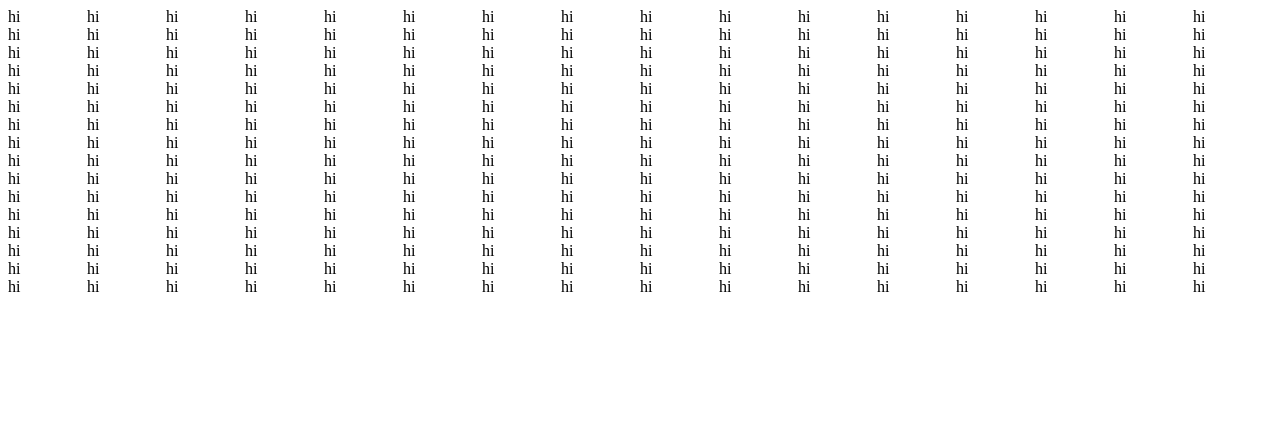
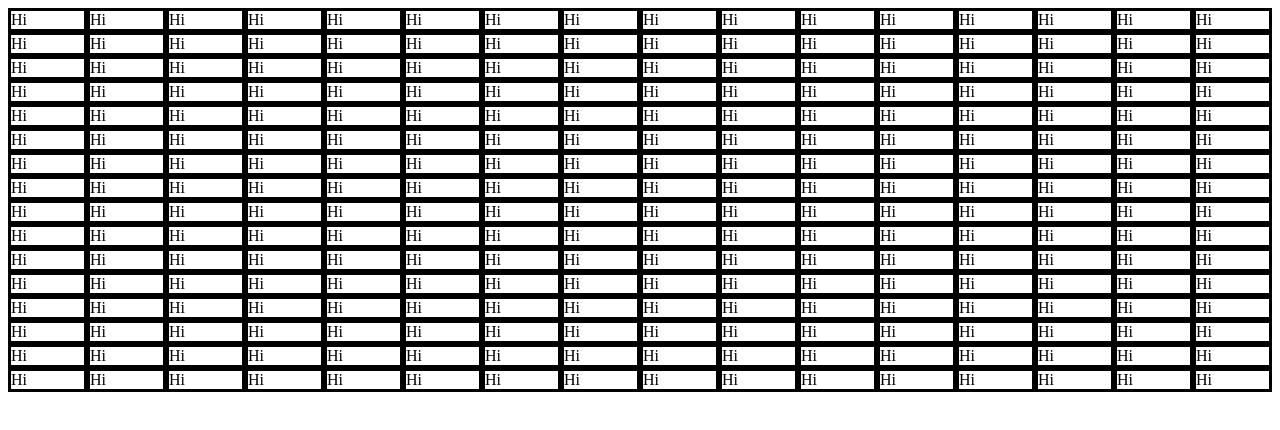
Before and after one commit to yhbe/Etch-a-Sketch, a plain HTML site: page index.html in a window 1280 px wide. Drawn offline with Linux system fonts and the light colour scheme.

Commit message:
added border to grid

```diff
--- a/script.js
+++ b/script.js
@@ -6,10 +6,9 @@ for (let i = 0; i < 256; i++) {
   var elemDiv = document.createElement("div");
   elemDiv.id = "singleDiv";
   container.appendChild(elemDiv);
-  elemDiv.innerHTML = "hi";
+  elemDiv.innerHTML = "Hi";
+  elemDiv.style.borderStyle = "solid";
 }
-
-let singleDiv = document.querySelectorAll("#singleDiv");
 
 container.style.gridTemplateRows = "repeat(16, 1fr)";
 container.style.gridTemplateColumns = "repeat(16, 1fr)";
--- a/style.css
+++ b/style.css
@@ -3,3 +3,8 @@
   grid-template-rows: 10;
   grid-template-columns:50, 1fr ;
 }
+
+/* #singleDiv{
+  border: 10px;
+  border-style: solid;
+} */
```
